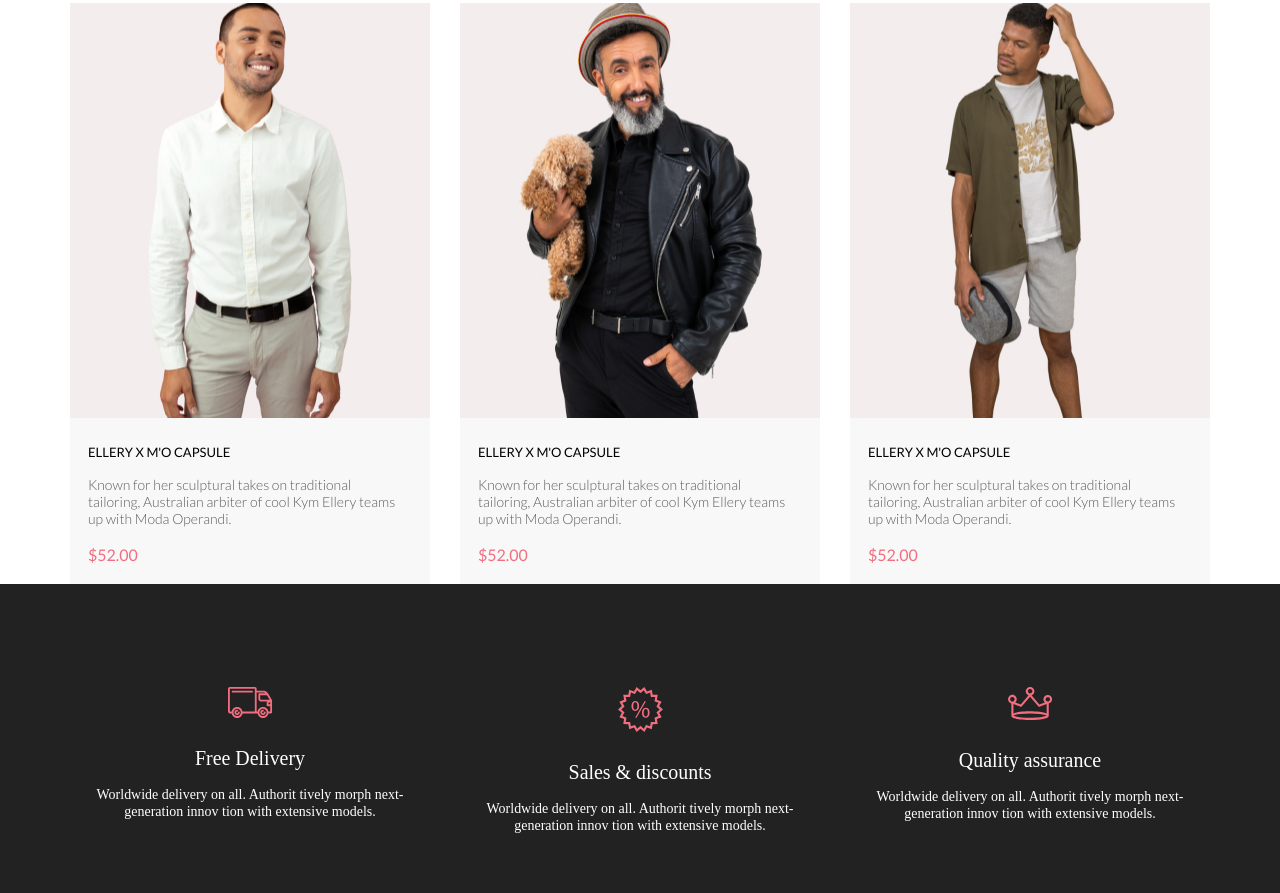
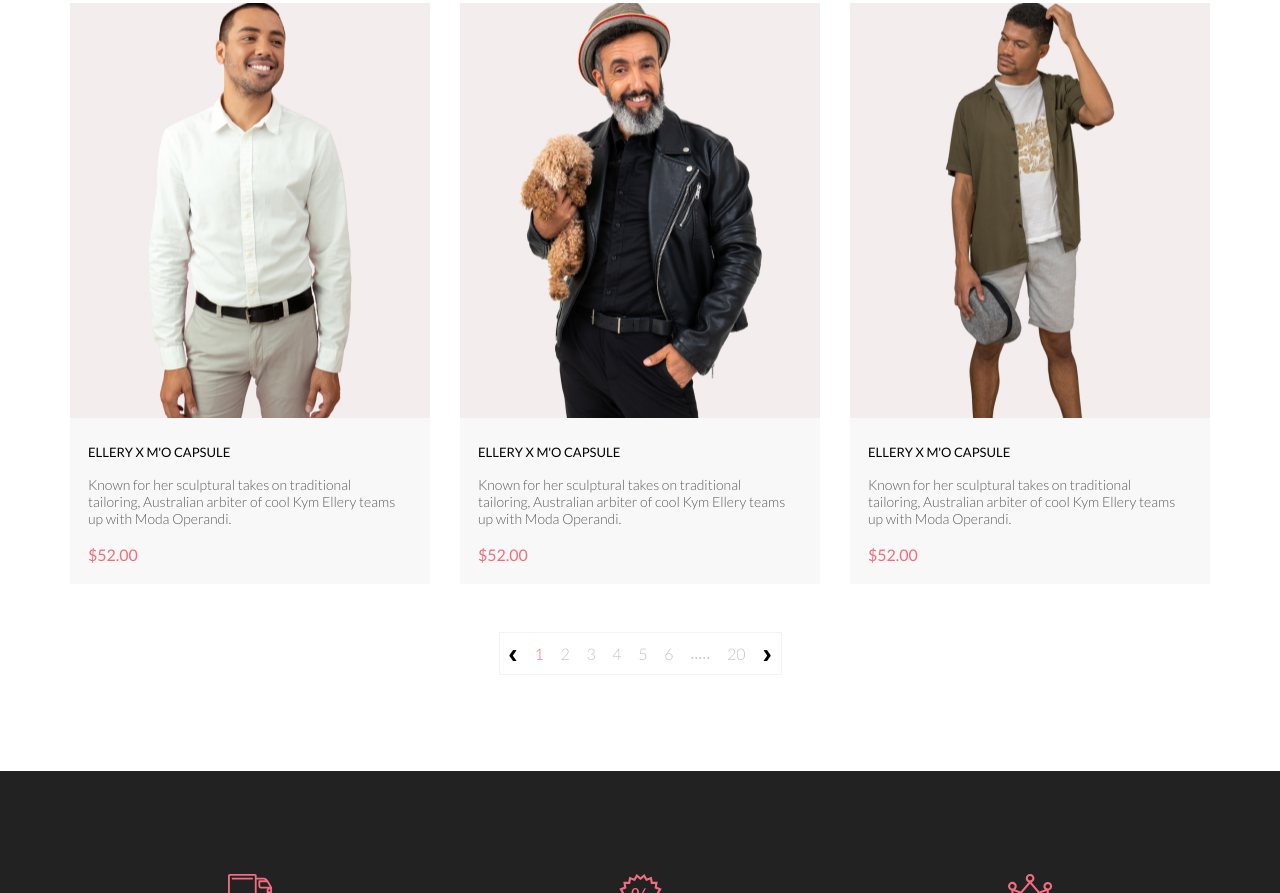
Before and after one commit to shinoby85/GeekUniversityTasks, a plain HTML site: page LuxeriousFashion/catalog.html in a window 1280 px wide. Shown: the part 1578-2471 px from the top of the page. Drawn offline with Linux system fonts and the light colour scheme.

Commit message:
feat: Add a page navigation block

```diff
--- a/LuxeriousFashion/catalog.html
+++ b/LuxeriousFashion/catalog.html
@@ -196,6 +196,18 @@
                 </div>
             </article>
         </div>
+        <div class="catalog__pages catalog-pages">
+            <button class="catalog-pages__btn">&#8249;</button>
+            <a href="catalog.html" class="catalog-pages__page catalog-pages__page_active">1</a>
+            <a href="#" class="catalog-pages__page">2</a>
+            <a href="#" class="catalog-pages__page">3</a>
+            <a href="#" class="catalog-pages__page">4</a>
+            <a href="#" class="catalog-pages__page">5</a>
+            <a href="#" class="catalog-pages__page">6</a>
+            <p class="catalog-pages__points">.....</p>
+            <a href="#" class="catalog-pages__page">20</a>
+            <button class="catalog-pages__btn">&#8250;</button>
+        </div>
     </div>
 </main>
 <section class="advantages">
--- a/LuxeriousFashion/styles/style.scss
+++ b/LuxeriousFashion/styles/style.scss
@@ -859,7 +859,7 @@
   flex-direction: column;
   &__filter{
     margin: 59px 0 60px 16px;
-    max-width: 100%;
+    width: 670px;
     @media (max-width: 1200px){
       width: 736px;
       margin: 24px auto 40px auto;
@@ -875,7 +875,7 @@
     grid-template-rows: repeat(3, 581px);
     @media (max-width: 1200px){
       grid-template-columns: repeat(2, 1fr);
-      grid-template-rows: repeat(4, 581px);
+      grid-template-rows: repeat(5, 581px);
     }
     @media (max-width: 765px){
       grid-template-columns: repeat(1, 100%);
@@ -910,6 +910,7 @@
     margin-left: 11px;
     width: 15px;
     height: 10px;
+    cursor: pointer;
     background: url("../images/filter-menu.svg") 100% no-repeat;
     @media (max-width: 460px){
       width: 37.5px;
@@ -946,6 +947,7 @@
     outline: none;
     background: url("../images/filter-category-btn.svg") 100% no-repeat;
     margin-left: 10px;
+    cursor: pointer;
   }
 }
 
@@ -976,3 +978,42 @@
 .catalog-product__card-image9{
   background: url("../images/product12.jpg") 100% no-repeat;
 }
+.catalog-pages {
+  width: 283px;
+  height: 43px;
+  margin: 48px auto 96px auto;
+  display: flex;
+  justify-content: space-around;
+  align-items: center;
+  border: 1px solid rgba(196, 196, 196, .2);
+  @media (max-width: 768px){
+    margin: 40px auto 63px auto;
+  }
+  &__btn {
+    width: 10px;
+    height: 19px;
+    font-size: 28px;
+    line-height: 0;
+    font-weight: bold;
+    border: none;
+    outline: none;
+    background: none;
+    cursor: pointer;
+  }
+
+  &__page {
+    font-family: 'Lato';
+    font-style: normal;
+    font-weight: 300;
+    font-size: 16px;
+    line-height: 19px;
+    color: $colorGrayPages;
+    text-decoration: none;
+    &_active {
+      color: $colorPink;
+    }
+  }
+  &__points{
+    color: $colorGrayPages;
+  }
+}
--- a/LuxeriousFashion/styles/variables.scss
+++ b/LuxeriousFashion/styles/variables.scss
@@ -13,3 +13,4 @@
 $colorLightGray2: #E1E1E1;
 $colorWhitePink: #F8F3F4;
 $colorMouseGrey: #636363;
+$colorGrayPages: #C4C4C4;
```
Also changed, not shown: LuxeriousFashion/styles/style.css, 1 other file.
